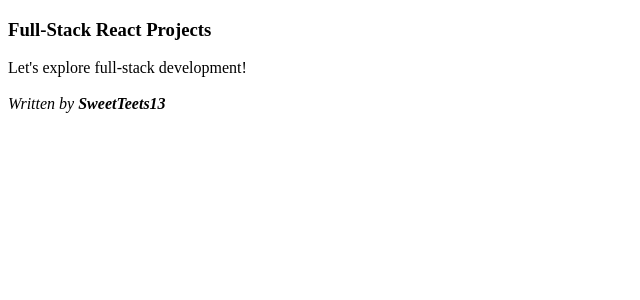
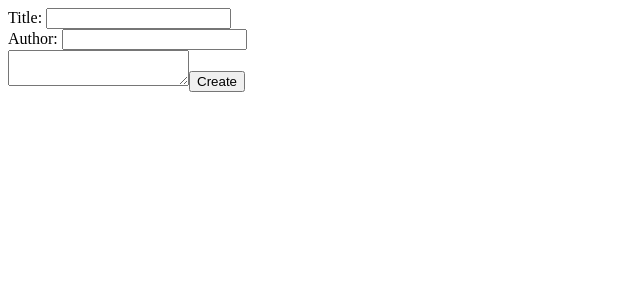
Before and after one commit to Bateeters/full-stack-react-projects, a React app in the folder project-4/: page / in a window 1280 px wide. Shown: the top 300 px of the page, without its empty margins (0-640 px from the left). Built offline with nearby package versions, Linux system fonts and the light colour scheme; the HTML template or start-up script is replaced by a standard one.

Commit message:
CreatePost component created

```diff
--- a/project-4/src/App.jsx
+++ b/project-4/src/App.jsx
@@ -1,11 +1,5 @@
-import { Post } from './components/Post.jsx'
+import { CreatePost } from './components/CreatePost.jsx'
 
 export function App() {
-  return (
-    <Post
-      title='Full-Stack React Projects'
-      contents="Let's explore full-stack development!"
-      author='SweetTeets13'
-    />
-  )
+  return <CreatePost />
 }
--- /dev/null
+++ b/project-4/src/components/CreatePost.jsx
@@ -0,0 +1,16 @@
+export function CreatePost() {
+  return (
+    <form onSubmit={(e) => e.preventDefault()}>
+      <div>
+        <label htmlFor='create-title'>Title: </label>
+        <input type='text' name='create-title' id='create-title' />
+      </div>
+      <div>
+        <label htmlFor='create-author'>Author: </label>
+        <input type='text' name='create-author' id='create-author' />
+      </div>
+      <textarea />
+      <input type='submit' value='Create' />
+    </form>
+  )
+}
--- a/project-4/src/components/Post.jsx
+++ b/project-4/src/components/Post.jsx
@@ -8,7 +8,6 @@
       <div>{contents}</div>
       {author && (
         <em>
-          <br />
           Written by <strong>{author}</strong>
         </em>
       )}
```
